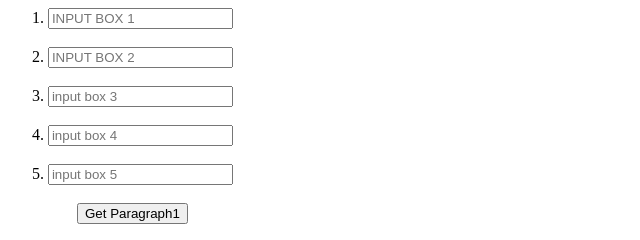
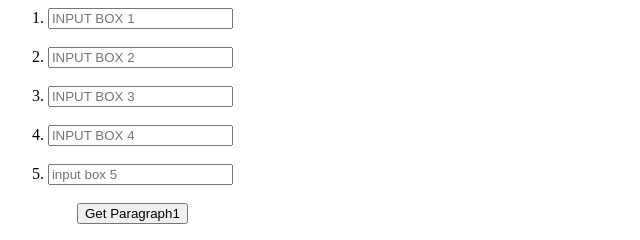
Before and after one commit to skavs283/projC80soln, a plain HTML site: page index.html in a window 1280 px wide. Shown: the full height of the page, 170-810 px from the left. Drawn offline with Linux system fonts and the light colour scheme.

Commit message:
Update index.html

```diff
--- a/index.html
+++ b/index.html
@@ -15,11 +15,11 @@
         <br>
         <br>
         <span>3.</span>
-        <input type="text" id="para1_ib_3" placeholder="input box 3">
+        <input type="text" id="para1_ib_3" placeholder="INPUT BOX 3">
         <br>
         <br>
         <span>4.</span>
-        <input type="text" id="para1_ib_4" placeholder="input box 4">
+        <input type="text" id="para1_ib_4" placeholder="INPUT BOX 4">
         <br>
         <br>
         <span>5.</span>
```
